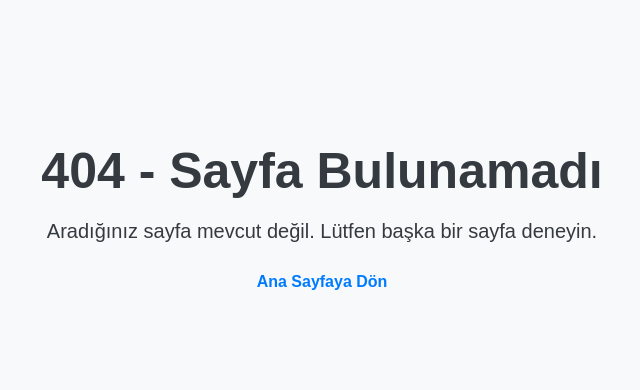
After one commit to mehmetalbayrak/DjangoBlog, a Django app: template django_blog/templates/404.html in a window 1280 px wide. The commit adds this page. Shown: the top 390 px of the page, without its empty margins (318-958 px from the left). Run offline with Django 5.2, Linux system fonts and the light colour scheme; the template is opened without the code that fills it, so the values that code supplies are empty.

Commit message:
added 404, gtm codes and ip restriction

```diff
--- /dev/null
+++ b/django_blog/django_blog/middlewares.py
@@ -0,0 +1,18 @@
+import logging
+from django.http import HttpResponseForbidden
+
+logger = logging.getLogger(__name__)
+
+ALLOWED_IP = '31.155.17.5'
+
+class AdminIPRestrictionMiddleware:
+    def __init__(self, get_response):
+        self.get_response = get_response
+
+    def __call__(self, request):
+        if request.path.startswith('/admin/') and request.META['REMOTE_ADDR'] != ALLOWED_IP:
+            ip_address = request.META['REMOTE_ADDR']
+
+            logger.warning(f"Erisim engellendi: {ip_address} adresi ile /admin/ sayfasina erismeye calisti.")
+            return HttpResponseForbidden("Bu sayfaya erişiminiz yok.")
+        return self.get_response(request)
--- /dev/null
+++ b/django_blog/templates/404.html
@@ -0,0 +1,45 @@
+<!DOCTYPE html>
+<html lang="tr">
+<head>
+    <meta charset="UTF-8">
+    <meta name="viewport" content="width=device-width, initial-scale=1.0">
+    <meta http-equiv="X-UA-Compatible" content="ie=edge">
+    <title>404 Sayfa Bulunamadı</title>
+    <style>
+        body {
+            font-family: Arial, sans-serif;
+            background-color: #f8f9fa;
+            color: #343a40;
+            text-align: center;
+            padding: 100px;
+        }
+        h1 {
+            font-size: 50px;
+            margin-bottom: 20px;
+        }
+        p {
+            font-size: 20px;
+            margin-bottom: 30px;
+        }
+        a {
+            text-decoration: none;
+            color: #007bff;
+            font-weight: bold;
+        }
+        a:hover {
+            text-decoration: underline;
+        }
+        .container {
+            max-width: 600px;
+            margin: 0 auto;
+        }
+    </style>
+</head>
+<body>
+    <div class="container">
+        <h1>404 - Sayfa Bulunamadı</h1>
+        <p>Aradığınız sayfa mevcut değil. Lütfen başka bir sayfa deneyin.</p>
+        <a href="/">Ana Sayfaya Dön</a>
+    </div>
+</body>
+</html>
```
Also changed, not shown: django_blog/blog_app/views.py (+9 -7 lines), django_blog/django_blog/settings.py (+39 -2 lines), django_blog/templates/base.html (+11 -0 lines), 2 other files.
